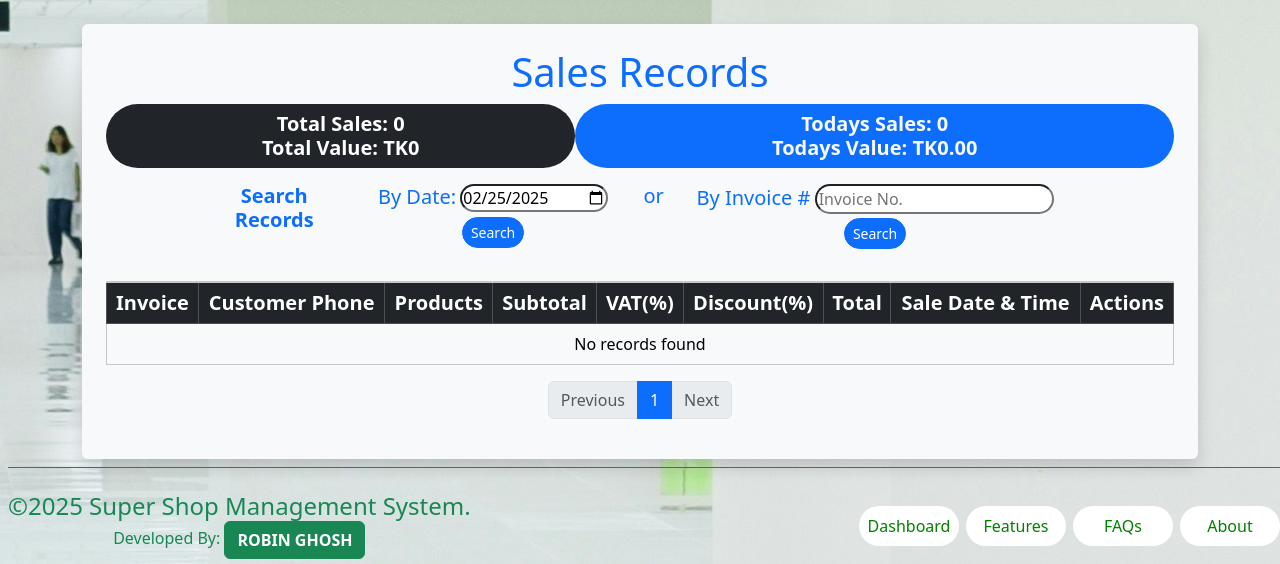
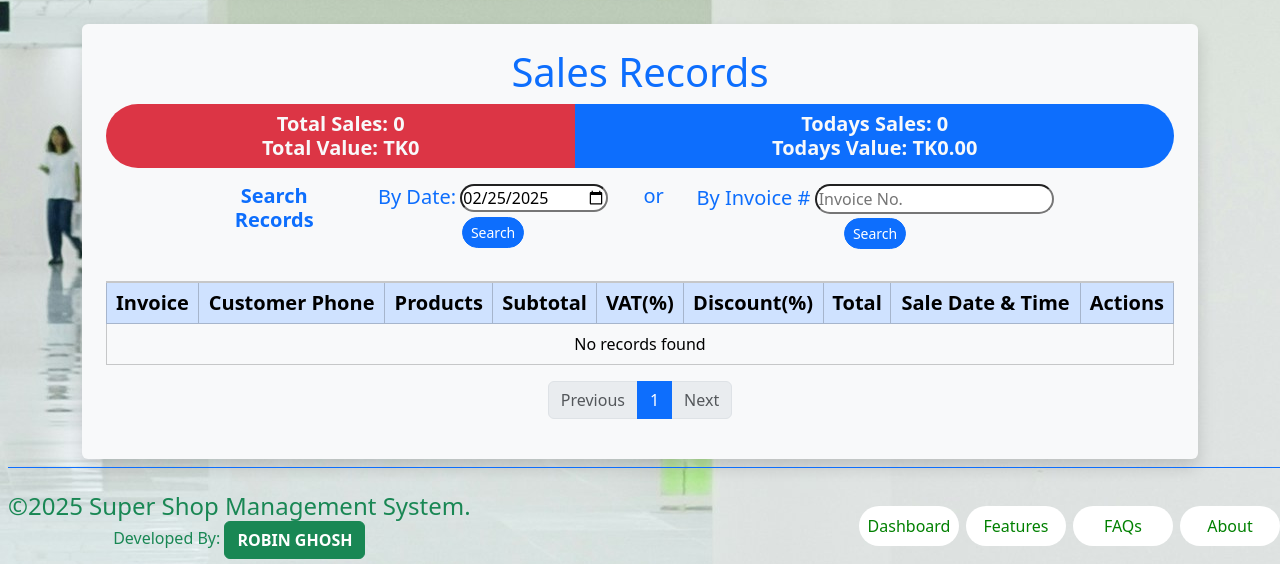
Before and after one commit to robinghosh/SuperShop-Management-System, a Django app: page /sales/ in a window 1280 px wide. Shown: the part 104-668 px from the top of the page. Run offline with Django 5.2, Linux system fonts and the light colour scheme; the visitor is signed in with stand-in values (Sample User, id 1); data comes from the database, SQL or seed files in the repository; data that the repository does not hold is empty; some libraries are stand-ins or nearby versions.

Commit message:
Fixed and Improved UI

```diff
--- a/core/views.py
+++ b/core/views.py
@@ -182,6 +182,7 @@ def billing(request):
                 try:
                     vatPercent = Decimal(vatPercent)
                     discountPercent = Decimal(discountPercent)
+                    customerPhone = int(customerPhone)
                     total = sum(Decimal(item['price']) * item['quantity'] for item in scanned_items)
                     vat = (total * vatPercent) / 100
                     discount = (total * discountPercent) / 100
--- a/templates/faq.html
+++ b/templates/faq.html
@@ -6,6 +6,4 @@
 
 {% block content %}
 
-    <p>This is FAQ</p>
-
 {% endblock %}
--- a/templates/sales.html
+++ b/templates/sales.html
@@ -8,9 +8,9 @@
     <table class="table table-light table-borderless table-responsive">
         <thead class="thead-light">
             <tr class="text-center h5">
-                <th class="table-dark rounded-pill" colspan="4">Total Sales: {{ total_sales_count }}<br> Total Value: TK{{ total_sales_value }}</th>
+                <th class="bg-danger text-light rounded-start-pill" colspan="4">Total Sales: {{ total_sales_count }}<br> Total Value: TK{{ total_sales_value }}</th>
 
-                <th class="bg-primary text-light rounded-pill" colspan="4">Todays Sales: {{todays_sales_count}}<br> Todays Value: TK{{todays_total_sales_value}}</th>
+                <th class="bg-primary text-light rounded-end-pill" colspan="4">Todays Sales: {{todays_sales_count}}<br> Todays Value: TK{{todays_total_sales_value}}</th>
             </tr>
         <tbody>
             <tr>
@@ -51,7 +51,7 @@
     </table>
     <table class="table table-light table-group-divider table-bordered table-hover table-responsive">
         <thead>
-            <tr class="text-center justify-content-between align-middle h5 table-dark">
+            <tr class="text-center justify-content-between align-middle h5 table-primary">
                 <th>Invoice</th>
                 <th>Customer Phone</th>
                 <th>Products</th>
```
Also changed, not shown: templates/billing.html (+11 -3 lines).
